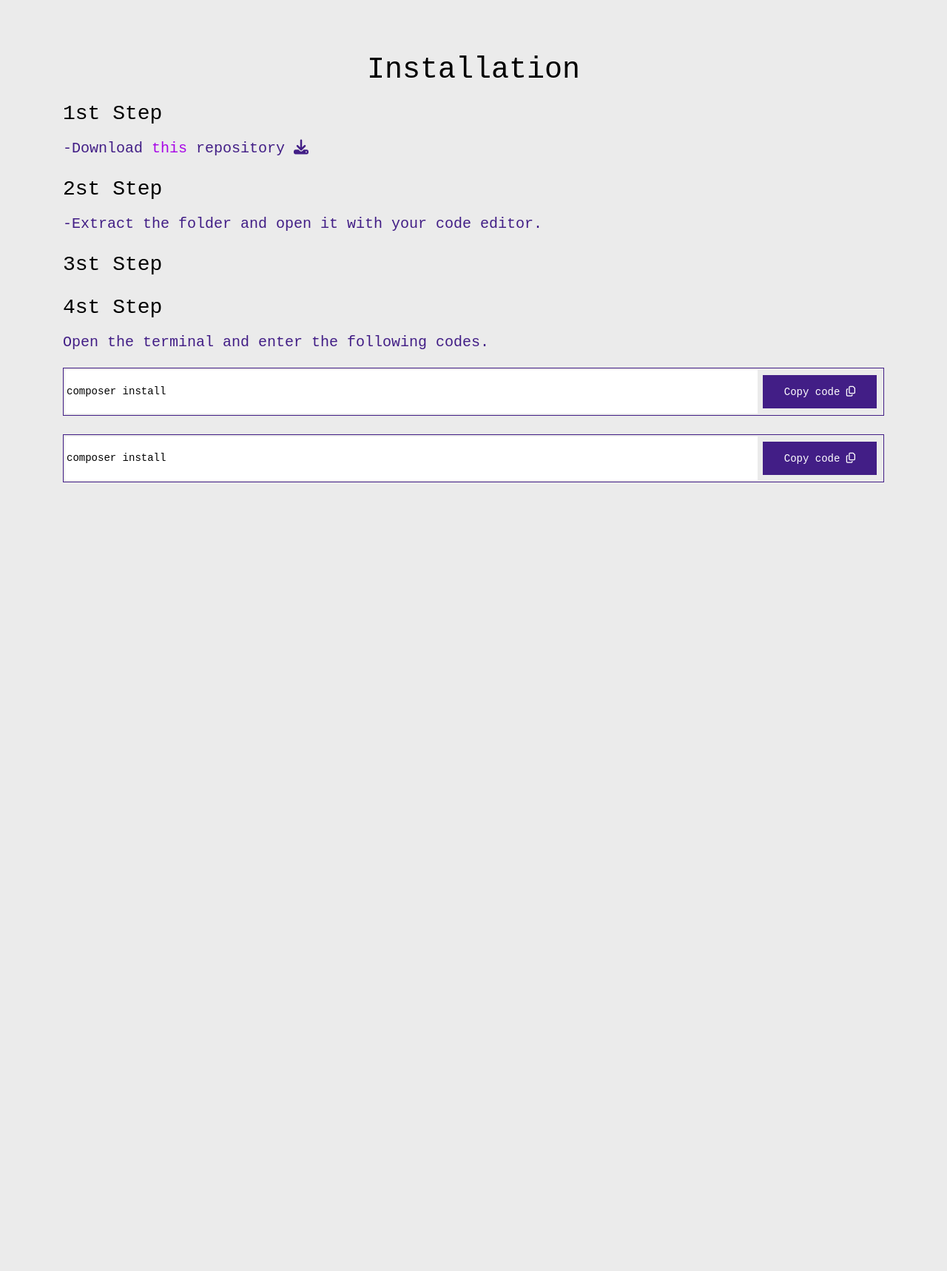
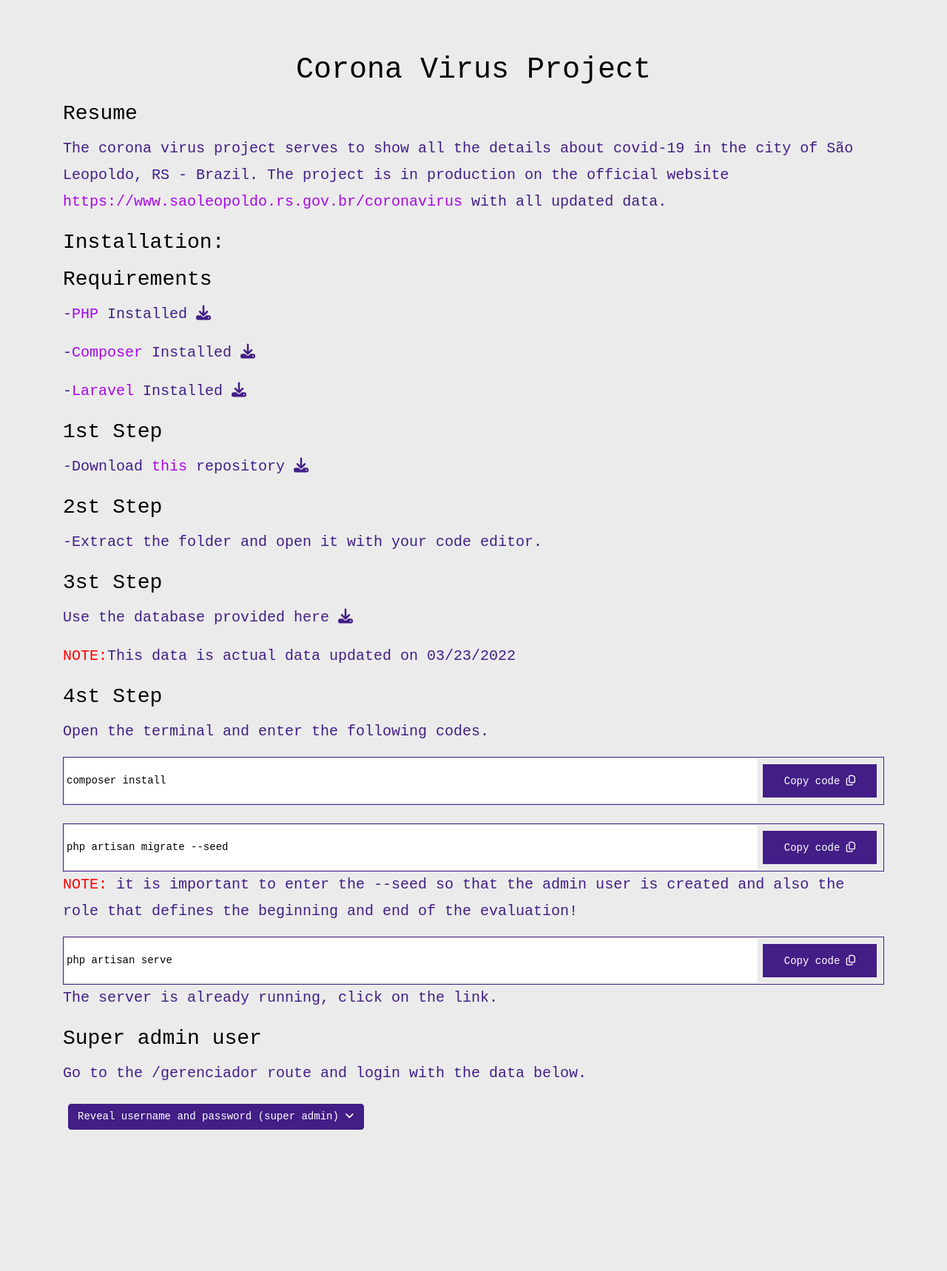
Before and after one commit to CyberAPOKA/studying-symfony, a Symfony app: template templates/coronavirus.html.twig in a window 1280 px wide. Shown: the part 103-1821 px from the top of the page at 74% size. Before the commit the page ends 755 px from the top, so only its background shows below. Run offline with Twig, Linux system fonts and the light colour scheme; the template is opened without the code that fills it, so the values that code supplies are empty; some libraries are stand-ins or nearby versions; some web fonts are replaced.

Commit message:
bugfixes

```diff
--- a/public/css/main.css
+++ b/public/css/main.css
@@ -1,7 +1,26 @@
 body{
     font-family: 'Courier New', Courier, monospace !important;
     background-color: var(--body-bg);
+}
 
+code {
+  display:flex;
+  flex-direction:row;
+  border:1px solid #421e86;
+  padding:2px;
+}
+input {
+  flex-grow:2;
+  border:none;
+}
+input:focus {
+  outline: none;
+}
+
+button {
+  border:1px solid #421e86 !important;
+        background: #421e86 !important;
+        color:white !important;
 }
 
 .dark-mode:root{
--- a/public/js/main.js
+++ b/public/js/main.js
@@ -48,3 +48,38 @@ const $checkbox = document.querySelector('#switch')
 $checkbox.addEventListener('change', function(){
 	$html.classList.toggle('dark-mode')
 })
+
+function copyCode() {
+	var copyText = document.getElementById("code");
+	copyText.select();
+	copyText.setSelectionRange(0, 99999);
+	navigator.clipboard.writeText(copyText.value);
+  }
+  function copyCode2() {
+	var copyText = document.getElementById("code2");
+
+	copyText.select();
+	copyText.setSelectionRange(0, 99999);
+	navigator.clipboard.writeText(copyText.value);
+  }
+  function copyCode3() {
+	var copyText = document.getElementById("code3");
+
+	copyText.select();
+	copyText.setSelectionRange(0, 99999);
+	navigator.clipboard.writeText(copyText.value);
+  }
+  function copyUser() {
+	var copyText = document.getElementById("user");
+
+	copyText.select();
+	copyText.setSelectionRange(0, 99999);
+	navigator.clipboard.writeText(copyText.value);
+  }
+  function copyPassword() {
+	var copyText = document.getElementById("password");
+
+	copyText.select();
+	copyText.setSelectionRange(0, 99999);
+	navigator.clipboard.writeText(copyText.value);
+  }
--- a/templates/coronavirus.html.twig
+++ b/templates/coronavirus.html.twig
@@ -4,7 +4,7 @@
     <meta charset="UTF-8">
     <meta http-equiv="X-UA-Compatible" content="IE=edge">
     <meta name="viewport" content="width=device-width, initial-scale=1.0">
-    <title>Curriculum Christian</title>
+    <title>Corona Virus</title>
       <!-- LINKS -->
 
     <link rel="stylesheet" href="https://stackpath.bootstrapcdn.com/bootstrap/4.4.1/css/bootstrap.min.css" integrity="sha384-Vkoo8x4CGsO3+Hhxv8T/Q5PaXtkKtu6ug5TOeNV6gBiFeWPGFN9MuhOf23Q9Ifjh" crossorigin="anonymous">
@@ -12,21 +12,6 @@
     <link rel="stylesheet" href="/css/main.css">
     <link rel="stylesheet" href="/css/style.css">
     <link rel="stylesheet" href="/css/buttons.css">
-
-    <link rel="stylesheet" href="/css/all.css">
-    <link rel="stylesheet" href="/css/all.min.css">
-
-    <link rel="stylesheet" href="/css/fontawesome.min.css">
-    <link rel="stylesheet" href="/css/fontawesome.css">
-
-    <link rel="stylesheet" href="/css/brands.min.css">
-    <link rel="stylesheet" href="/css/brands.css">
-
-    <link rel="stylesheet" href="/css/regular.min.css">
-    <link rel="stylesheet" href="/css/regular.css">
-
-    <link rel="stylesheet" href="/css/solid.min.css">
-    <link rel="stylesheet" href="/css/solid.css">
 
 
 
@@ -98,8 +83,23 @@
 				<div class="row">
 					<div class="col-md-12">
 						<div class="text-center">
-                            <h1>Installation</h1>
+                            <h1>Corona Virus Project</h1>
                         </div>
+                        <h3>Resume</h3>
+                        <p>The corona virus project serves to show all the details about covid-19 in the city of São Leopoldo, RS - Brazil. The project is in production on the official website
+                           <a target="_blank" style="color:rgb(168, 7, 231)" href="https://www.saoleopoldo.rs.gov.br/coronavirus">
+                             https://www.saoleopoldo.rs.gov.br/coronavirus</a> with all updated data.</p>
+                             <h3>Installation:</h3>
+                        <h3>Requirements</h3>
+                        <p>-<a target="_blank" href="https://www.php.net/downloads.php" style="color:rgb(168, 7, 231)">PHP
+                        </a> Installed <a target="_blank" href="https://www.php.net/downloads.php"><i class="fa-solid fa-download"></i></a></p>
+
+                        <p>-<a target="_blank" href="https://getcomposer.org/download/" style="color:rgb(168, 7, 231)">Composer
+                        </a> Installed <a target="_blank" href="https://getcomposer.org/download/"><i class="fa-solid fa-download"></i></a></p>
+
+                        <p>-<a target="_blank" href="https://laravel.com/docs/9.x/installation" style="color:rgb(168, 7, 231)">Laravel
+                        </a> Installed <a target="_blank" href="https://laravel.com/docs/9.x/installation"><i class="fa-solid fa-download"></i></a></p>
+
                         <h3>1st Step</h3>
                         <p>-Download <a target="_blank" style="color:rgb(168, 7, 231)" href="https://github.com/CyberAPOKA/coronavirus-panel">this</a>
                              repository
@@ -110,61 +110,56 @@
                          </p>
                          <h3>2st Step</h3>
                          <p>-Extract the folder and open it with your code editor.</p>
+
                          <h3>3st Step</h3>
-                         <p></p>
+                         <p>Use the database provided here <a href=""><i class="fa-solid fa-download"></i></a></p>
+                         <p><span style="color: red;">NOTE:</span>This data is actual data updated on 03/23/2022</p>
+
                          <h3>4st Step</h3>
                          <p>Open the terminal and enter the following codes.</p>
-                         <form>
+                         <code>
                             <input readonly  type="text" value="composer install" id="code">
                             <button onclick="copyCode()">Copy code <i class="fa-regular fa-copy"></i></button>
-                          </form><br>
-                          <form>
-                            <input readonly  type="text" value="composer install" id="code2">
+                          </code><br>
+                          <code>
+                            <input readonly  type="text" value="php artisan migrate --seed" id="code2">
                             <button onclick="copyCode2()">Copy code <i class="fa-regular fa-copy"></i></button>
-                          </form>
+                          </code>
+
+                         <p> <span style="color: red;">NOTE:</span> it is important to enter the --seed so that the admin user is created and also the role that defines the beginning and end of the evaluation!</p>
+
+                         <code>
+                            <input readonly  type="text" value="php artisan serve" id="code3">
+                            <button onclick="copyCode3()">Copy code <i class="fa-regular fa-copy"></i></button>
+                          </code>
+                          <p class="biri">The server is already running, click on the link.</p>
+
+                          <h3>Super admin user</h3>
+                          <p>Go to the /gerenciador route and login with the data below.</p>
+                          <p>
+                           <button class="btn btn-primary" type="button" data-toggle="collapse" data-target="#collapseExample" aria-expanded="false" aria-controls="collapseExample">
+                            Reveal username and password (super admin) <i class="fa-solid fa-angle-down"></i>
+                           </button>
+                       </p>
+                       <ul class="collapse" id="collapseExample">
+                                   <div class="card-header">
+                                       <h4 class="card-title" id="bordered-layout-colored-controls">
+                                        <code>
+                                            <input readonly  type="text" value="admin@admin" id="user">
+                                            <button onclick="copyUser()">Copy User <i class="fa-regular fa-copy"></i></button>
+                                          </code><br>
+                                          <code>
+                                            <input readonly  type="text" value="Admin123" id="password">
+                                            <button onclick="copyPassword()">Copy Password <i class="fa-regular fa-copy"></i></button>
+                                          </code>
+                                        </h4>
+                                   </div>
+                       </ul>
 					</div>
 				</div>
 			</div>
 		</section>
   </main>
-  <style>
-    form {
-        display:flex;
-        flex-direction:row;
-        border:1px solid #421e86;
-        padding:2px;
-      }
-      input {
-        flex-grow:2;
-        border:none;
-      }
-      input:focus {
-        outline: none;
-      }
-
-      button {
-        border:1px solid #421e86;
-        background: #421e86;
-        color:white;
-      }
-  </style>
-
-  <script type="text/javascript">
-    function copyCode() {
-        var copyText = document.getElementById("code");
-
-        copyText.select();
-        copyText.setSelectionRange(0, 99999);
-        navigator.clipboard.writeText(copyText.value);
-      }
-      function copyCode2() {
-        var copyText = document.getElementById("code2");
-
-        copyText.select();
-        copyText.setSelectionRange(0, 99999);
-        navigator.clipboard.writeText(copyText.value);
-      }
-  </script>
 
   <script
   src="https://code.jquery.com/jquery-3.4.1.min.js"
--- a/templates/home.html.twig
+++ b/templates/home.html.twig
@@ -4,7 +4,7 @@
     <meta charset="UTF-8">
     <meta http-equiv="X-UA-Compatible" content="IE=edge">
     <meta name="viewport" content="width=device-width, initial-scale=1.0">
-    <title>Social Interview</title>
+    <title>Curriculum Symfony</title>
       <!-- LINKS -->
 
     <link rel="stylesheet" href="https://stackpath.bootstrapcdn.com/bootstrap/4.4.1/css/bootstrap.min.css" integrity="sha384-Vkoo8x4CGsO3+Hhxv8T/Q5PaXtkKtu6ug5TOeNV6gBiFeWPGFN9MuhOf23Q9Ifjh" crossorigin="anonymous">
@@ -106,7 +106,7 @@
 										<img src="/assets/stages.png" alt="Stages">
 		              </a>
 		              <div class="text border border-top-0 p-4">
-		                <h3 class="heading"><a target="_blank" href="https://github.com/CyberAPOKA/stages">Internship project (under development)</a></h3>
+		                <h3 class="heading"><a target="_blank" href="https://github.com/CyberAPOKA/stages">Stages project (under development)</a></h3>
 		                <p >I am developing this project for the city hall of São Leopoldo</p>
 		                <div class="d-flex align-items-center mt-4">
 			                <p class="mb-0"><a href="{{path('stages')}}" class="btn btn-primary">More Info <i class="fa-solid fa-arrow-pointer"></i></a></p>
```
Also changed, not shown: templates/generator.html.twig (+9 -2 lines), templates/socialinterview.html.twig (+22 -62 lines), templates/stages.html.twig (+15 -67 lines).
